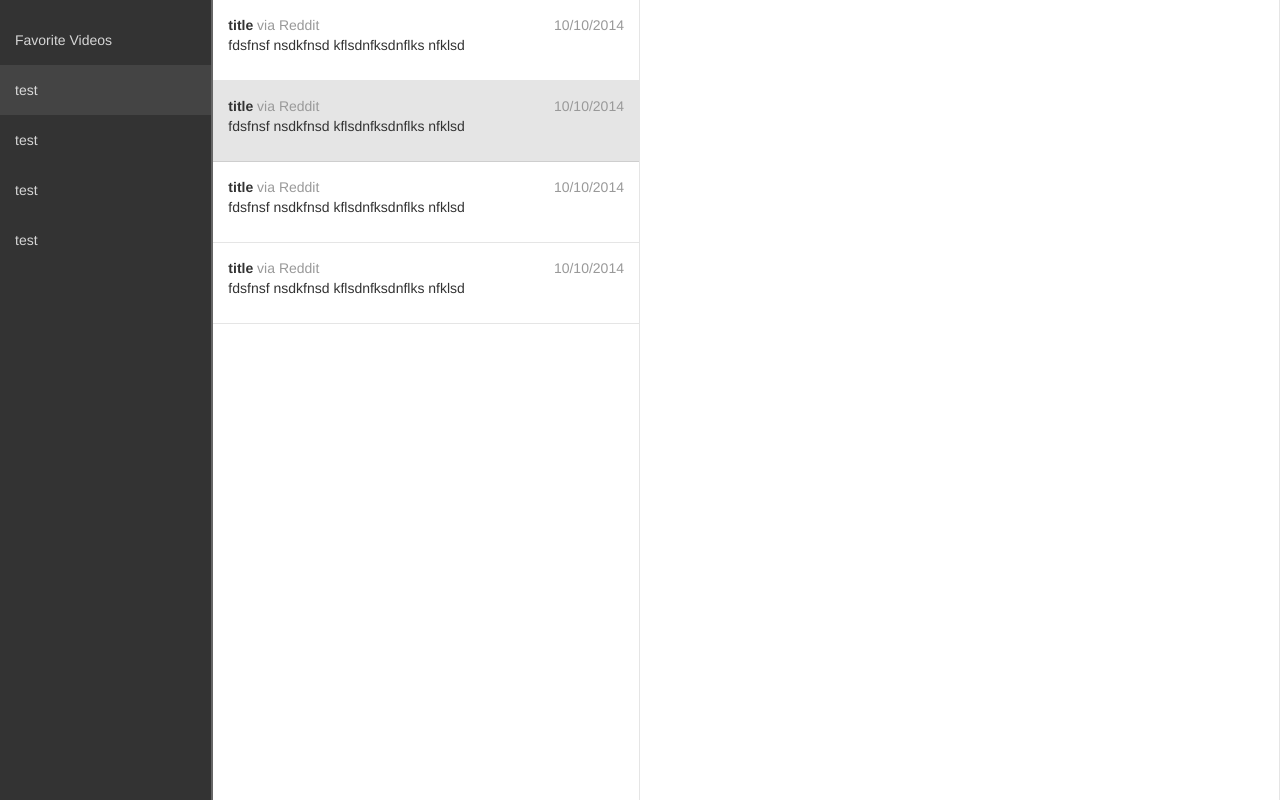
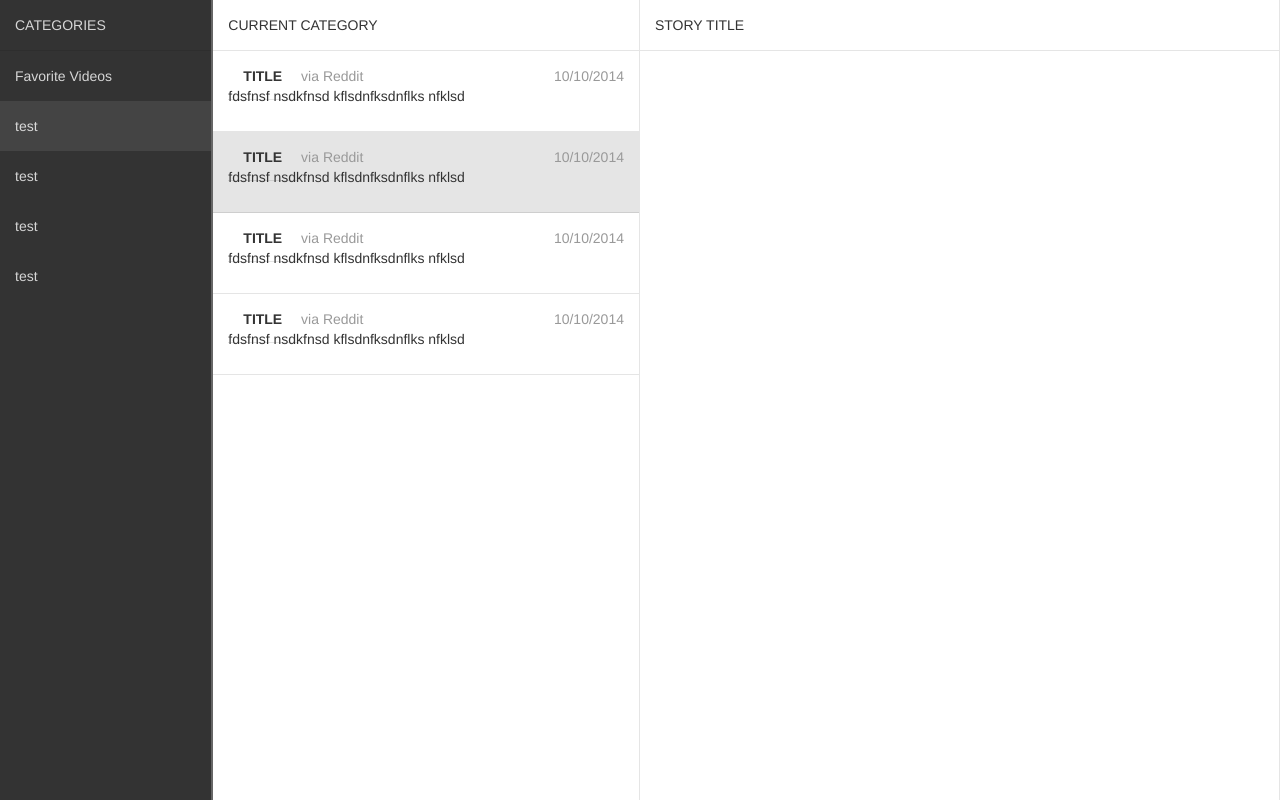
Before and after one commit to crcn-archive/mojo-reader-example, a website: page build/mockup.html in a window 1280 px wide. Drawn offline with Linux system fonts and the light colour scheme.

Commit message:
add title

```diff
--- a/build/app.css
+++ b/build/app.css
@@ -18,11 +18,16 @@ body, html {
   padding: 0px;
 }
 
+.app .column .title {
+  text-transform: uppercase;
+  padding: 15px;
+  border-bottom: 1px solid rgba(0,0,0,0.1);
+}
+
 .column.categories {
   color: rgba(255,255,255,0.8);
   background-color: #333;
   border-right: 2px solid #666;
-  padding-top: 15px;
 }
 
 .column.categories ul {
--- a/build/mockup.html
+++ b/build/mockup.html
@@ -14,6 +14,7 @@ components.
     <div class="container app">
       <div class="row">
         <div class="col-sm-2 column categories">
+          <div class="title">Categories</div>
           <ul>
             <li>Favorite Videos</li>
             <li class="selected">test</li>
@@ -23,6 +24,7 @@ components.
           </ul>
         </div>
         <div class="col-sm-4 column stories">
+          <div class="title">current category</div>
           <ul>
             <li>
               <div>
@@ -59,6 +61,7 @@ components.
           </ul>
         </div>
         <div class="col-sm-6 column content">
+          <div class="title">story title</div>
           <!--div class="expand-collapse"></div-->
         </div>
       </div>
```
